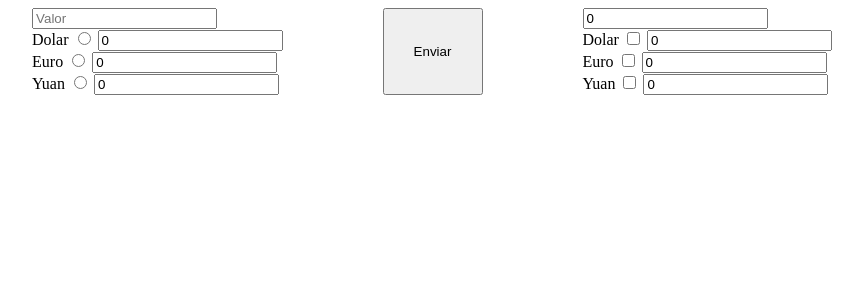
After one commit to EDCarlitosSchoolxD/s3Tareas, a PHP site: page /proyectoFinalS3/tercerparcial/check_y_radio/index.php in a window 1280 px wide. The commit adds this page. Shown: the top 300 px of the page, without its empty margins (208-1071 px from the left). Run offline with PHP 8.4, Linux system fonts and the light colour scheme.

Commit message:
Termine check y radio

```diff
--- a/index.php
+++ b/index.php
@@ -59,6 +59,9 @@
   <div>
     <a href="./segundoparcial/index.php">Segundo Parcial</a>
   </div>
+  <div>
+    <a href="./tercerparcial/index.php">Tercer parcial</a>
+  </div>
 
 <?php include("./include/js.php")?>
 </body>
--- a/segundoparcial/index.php
+++ b/segundoparcial/index.php
@@ -1,5 +1,5 @@
 <?php include("../include/basicHead.php");?>
-    <title>Tercer parcial</title>
+    <title>Segundo parcial</title>
 </head>
 <body>
 
--- /dev/null
+++ b/tercerparcial/check_y_radio/index.php
@@ -0,0 +1,142 @@
+<!DOCTYPE html>
+<html lang="en">
+
+<head>
+    <meta charset="UTF-8">
+    <meta http-equiv="X-UA-Compatible" content="IE=edge">
+    <meta name="viewport" content="width=device-width, initial-scale=1.0">
+    <title>Tarea</title>
+</head>
+
+
+<body>
+    <style>
+        form {
+            display: flex;
+            justify-content: center;
+            gap: 100px;
+            }
+    </style>
+
+    <?php
+    $datosRadio = (empty($_POST['radio']) || empty($_POST['valorRadio']));
+
+    $euroRadio = 0;
+    $dolarRadio = 0;
+    $yuanRadio = 0;
+    if (!$datosRadio) {
+        $radioSelect = $_POST['radio'];
+        $valueRadio = $_POST['valorRadio'];
+
+        if ($radioSelect == "euro") {
+            $euroRadio = $valueRadio *  0.045;
+        } elseif ($radioSelect == "dolar") {
+            $dolarRadio = $valueRadio *  0.050;
+        } elseif ($radioSelect == "yuan") {
+            $yuanRadio = $valueRadio * 0.32;
+        }
+    } else {
+        $radioSelect = "";
+        $valueRadio = "";
+        $salida = "";
+    }
+
+    if(isset($_POST['valorCheck'])){
+        $valorCheck = $_POST['valorCheck'];
+    }else{
+        $valorCheck = 0;
+    }
+
+
+    function checkBox($post, $valorMoneda)
+    {
+        if (isset($_POST[$post]) && isset($_POST['valorCheck'])) {
+            $valorCheck = $_POST['valorCheck'];
+            $total = $valorCheck *  $valorMoneda;
+        } else {
+            $total = 0;
+            $valorCheck = 0;
+        }
+        return $total;
+    }
+
+    function checkBoxChecked($post){
+        if (isset($_POST[$post])){
+            $checked = $_POST[$post];
+        } else {
+            $checked = "";
+        }
+        return (($checked == "$post"?"checked":""));
+    }
+
+    ?>
+
+
+        <form action="<?= htmlspecialchars($_SERVER['PHP_SELF']); ?>" method="POST">
+
+            <div>
+                <input value="<?=$valueRadio?>" type="number" required name="valorRadio" placeholder="Valor">
+
+                <div>
+                    <label for="">Dolar</label>
+                    <input <?=(($radioSelect == "dolar"?"checked":""));?>  type="radio" name="radio" value="dolar">
+                    <input type="text" value="<?= $dolarRadio ?>">
+
+                </div>
+
+
+
+                <div>
+                    <label for="">Euro</label>
+                    <input <?=(($radioSelect == "euro"?"checked":""));?>  type="radio" name="radio" value="euro">
+                    <input type="text" value="<?= $euroRadio ?>">
+
+                </div>
+
+
+                <div>
+                    <label for="">Yuan</label>
+                    <input <?=(($radioSelect == "yuan"?"checked":""));?>  type="radio" name="radio" value="yuan">
+                    <input type="text" value="<?= $yuanRadio ?>">
+
+                </div>
+
+
+            </div>
+
+                <input type="submit" value="Enviar" style="display: inline-block;width: 100px;"">
+
+            <div>
+                <input value="<?=$valorCheck?>" type="number" required name="valorCheck" placeholder="Valor">
+
+                <div>
+                    <label for="">Dolar</label>
+                    <input <?=checkBoxChecked('dolar')?> type="checkbox" name="dolar" value="dolar">
+                    <input type="text" value="<?= checkBox('dolar', 0.050) ?>">
+                </div>
+
+
+
+                <div>
+                    <label for="">Euro</label>
+                    <input <?=checkBoxChecked('euro')?> type="checkbox" name="euro" value="euro">
+                    <input type="text" value="<?= checkBox('euro', 0.45) ?>">
+                </div>
+
+
+                <div>
+                    <label for="">Yuan</label>
+                    <input <?=checkBoxChecked('yuan')?> type="checkbox" name="yuan" value="yuan">
+                    <input type="text" value="<?= checkBox('yuan', 0.32) ?>">
+                </div>
+
+            </div>
+
+
+
+        </form>
+
+
+</body>
+
+</html>
```
Also changed, not shown: tercerparcial/index.php (added, +85 -0 lines).
